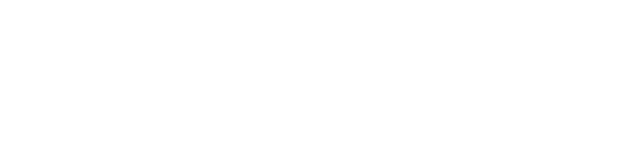
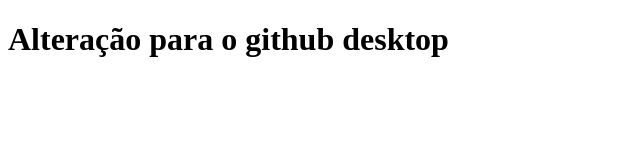
Before and after one commit to Fernando-Onishi/Github3, a plain HTML site: page index.html in a window 1280 px wide. Shown: the whole page, without its empty margins (0-640 px from the left). Drawn offline with Linux system fonts and the light colour scheme.

Commit message:
Update index.html

```diff
--- a/index.html
+++ b/index.html
@@ -6,6 +6,6 @@
     <title>Document</title>
 </head>
 <body>
-
+    <h1>Alteração para o github desktop</h1>
 </body>
 </html>
```
